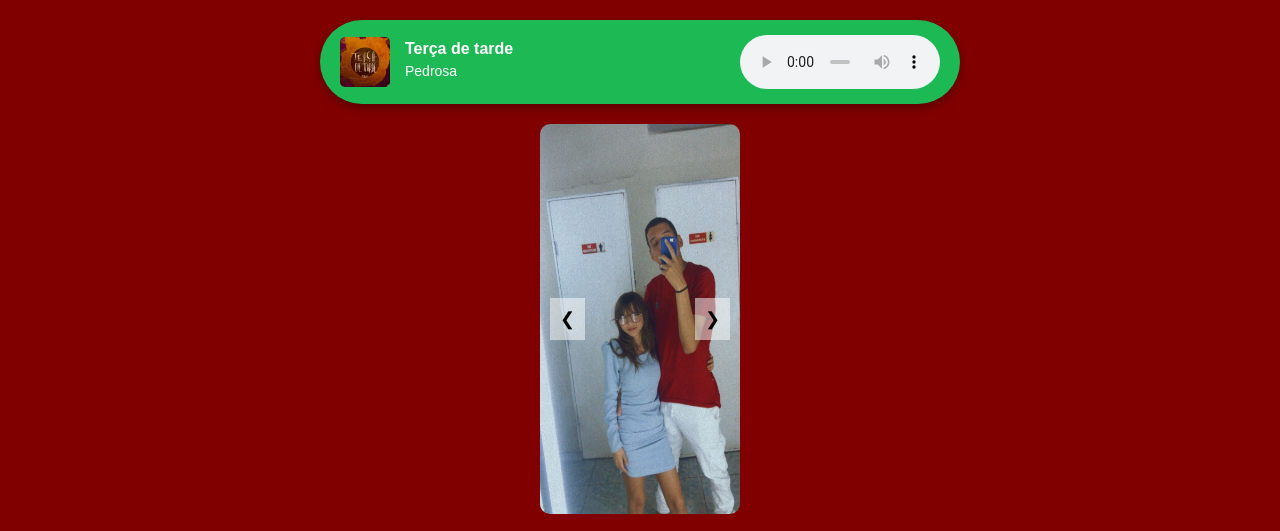
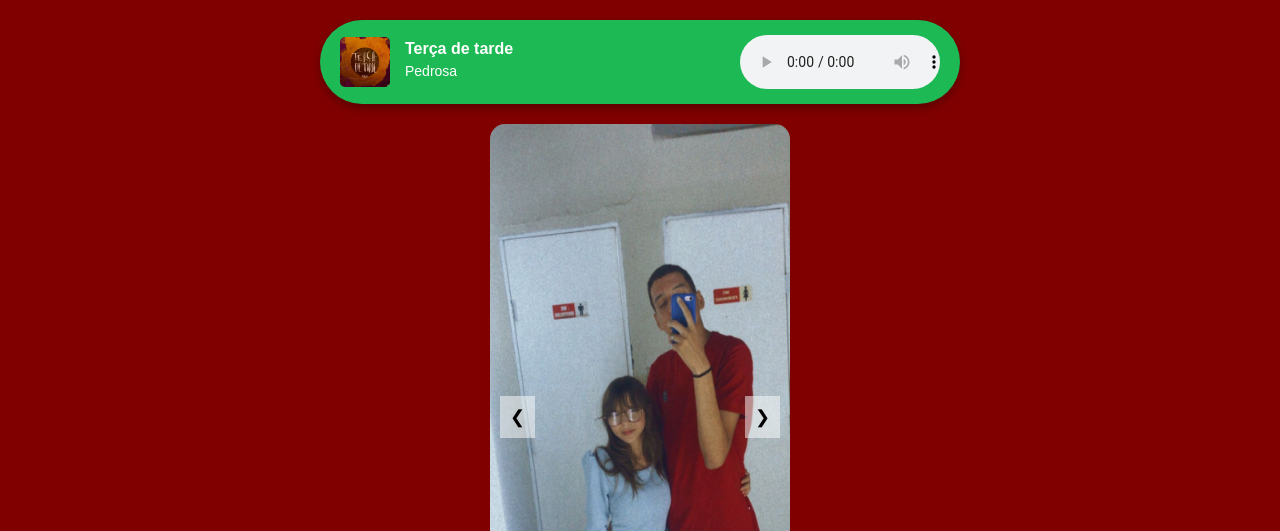
Before and after one commit to RichardVictor7/willb, a plain HTML site: page index.html in a window 1280 px wide. Shown: the top 531 px of the page. Drawn offline with Linux system fonts and the light colour scheme.

Commit message:
index.html

```diff
--- a/index.html
+++ b/index.html
@@ -57,7 +57,7 @@
         /* Estilo do carrossel */
         .carousel {
             position: relative;
-            width: 200px;
+            width: 300px;
             max-width: 500px; /* Ajuste o tamanho do carrossel */
             margin: 0 auto;
             overflow: hidden; /* Garante que as imagens que não estão visíveis sejam escondidas */
@@ -71,7 +71,7 @@
         .carousel img {
             width: 100%;
             max-width: 100%; /* Faz com que cada imagem ocupe todo o espaço do carrossel */
-            border-radius: 10px;
+            border-radius: 15px;
         }
 
         button {
```
